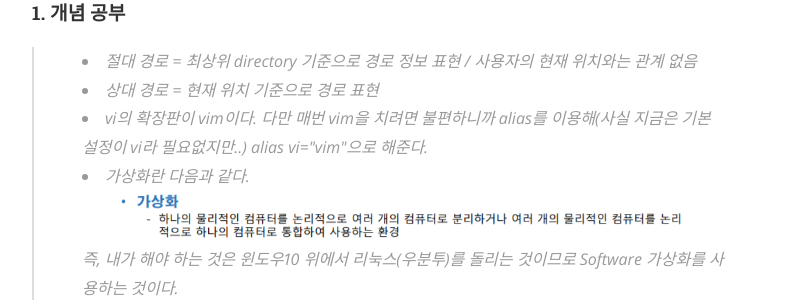
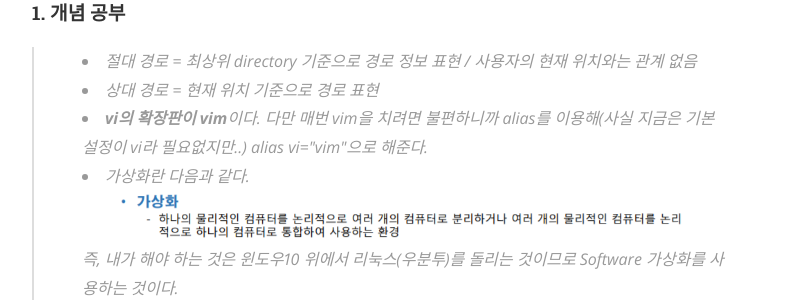
Before and after one commit to verustree/verustree.github.io, a Jekyll site: the page built from _posts/2020-04-05-일-TIL.md, in a window 1280 px wide and 900 px high. Shown: the part 403-703 px from the top of the window, without its empty margins (240-1039 px from the left). Built offline with Jekyll 4.4.1, drawn with Linux system fonts in a browser that asks for light colours; nearby versions of some CDN libraries.

Commit message:
Update 2020-04-05-일-TIL.md
<b> 추가

```diff
--- a/_posts/2020-04-05-일-TIL.md
+++ b/_posts/2020-04-05-일-TIL.md
@@ -12,7 +12,7 @@ tags: 파일시스템
 <h4>1. 개념 공부</h4><blockquote>
 <li>절대 경로 =  최상위 directory 기준으로 경로 정보 표현  /  사용자의 현재 위치와는 관계 없음 </li>
 <li>상대 경로 =  현재 위치 기준으로 경로 표현</li>
-<li>vi의 확장판이 vim이다.  다만 매번 vim을 치려면 불편하니까 alias를 이용해(사실 지금은 기본 설정이 vi라 필요없지만..) alias vi="vim"으로 해준다.</li>
+<li><b>vi의 확장판이 vim</b>이다.  다만 매번 vim을 치려면 불편하니까 alias를 이용해(사실 지금은 기본 설정이 vi라 필요없지만..) alias vi="vim"으로 해준다.</li>
 <li>가상화란 다음과 같다.<br><img src="/assets/virtualization.png">즉, 내가 해야 하는 것은 윈도우10 위에서 리눅스(우분투)를 돌리는 것이므로 Software 가상화를 사용하는 것이다.</li><br>
 <li>리눅스 명령어 사용법을 모를 땐 <b>man</b> 명령어 이용하자.<br><img src="/assets/man.jpg"><br></li>
 <li>명령어의 경로 확인할 땐 <b>which</b> 명령어 이용하자.<br><img src="/assets/which.jpg"><br></li>
```
